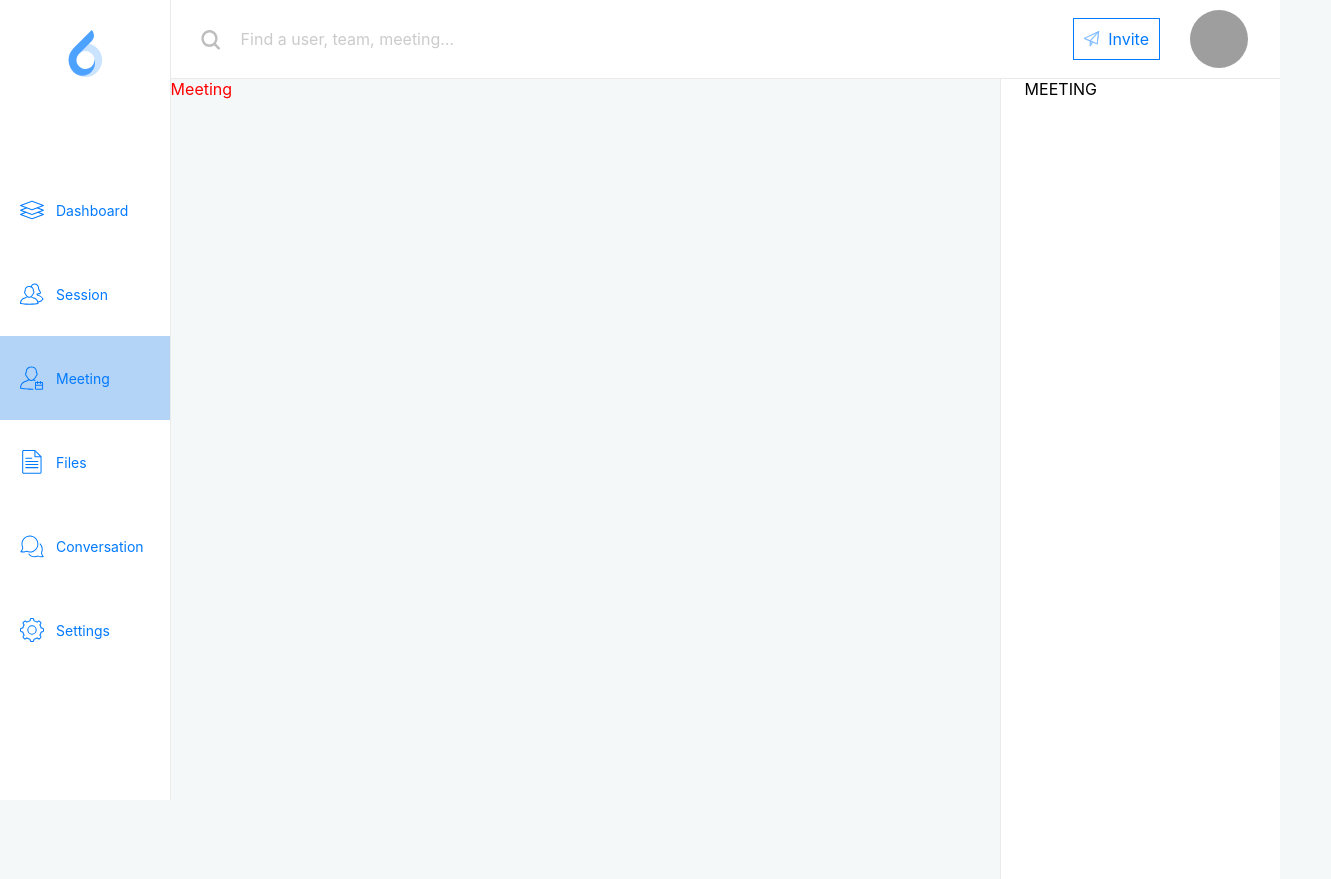
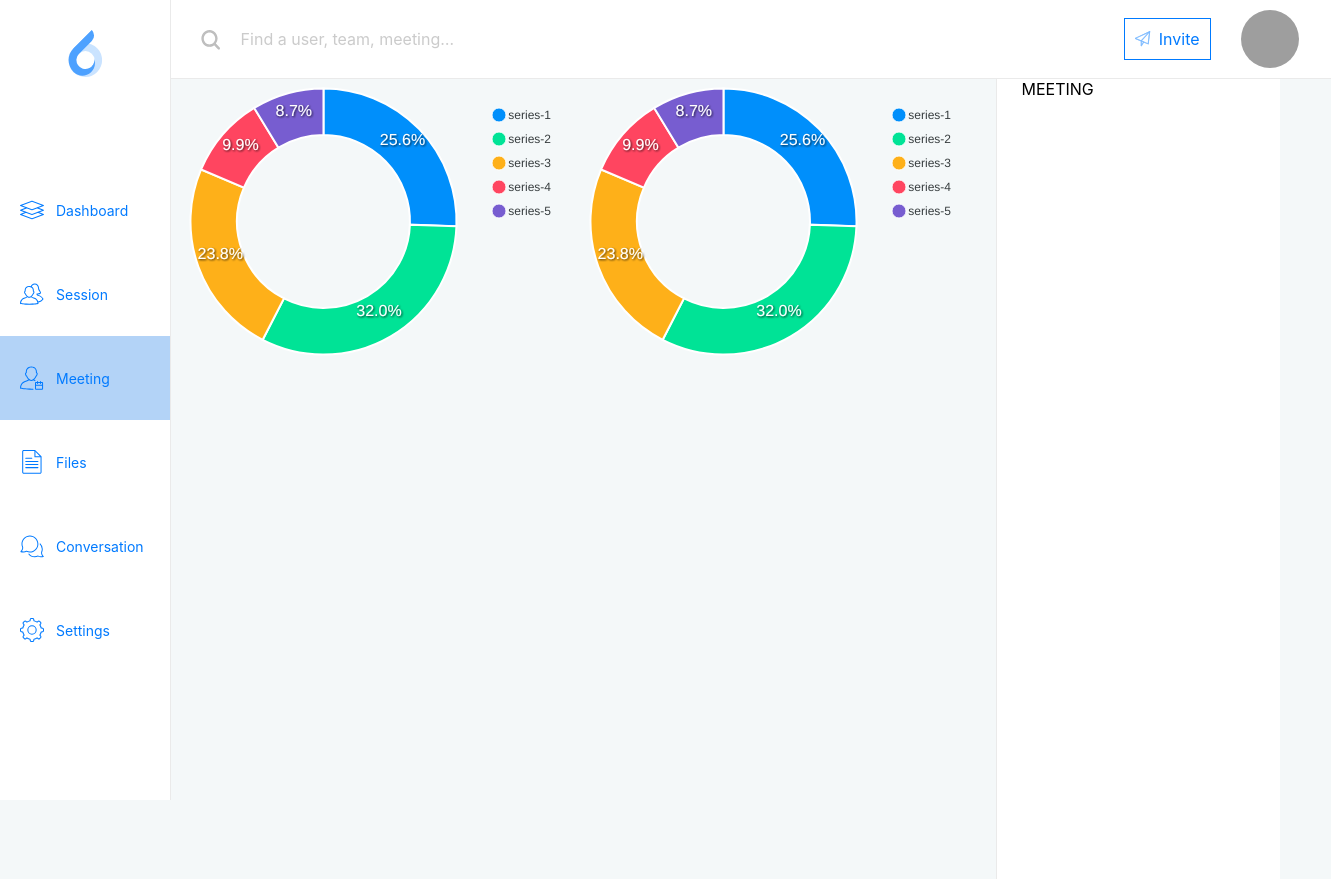
Before and after one commit to mertcankose/admin-dashboard-react, a Next.js app: page /meeting in a window 1280 px wide. Shown: the whole page, 1331 px wide, since content can reach past the window. Built offline with nearby package versions, Linux system fonts and the light colour scheme; grey boxes are pictures that could not be loaded.

Commit message:
added apexchart js

```diff
--- /dev/null
+++ b/components/apex.js
@@ -0,0 +1,87 @@
+import React, { Component } from 'react'
+import dynamic from 'next/dynamic'
+const Chart = dynamic(() => import('react-apexcharts'), { ssr: false })
+import styles from './apex.module.css'
+
+var state = {
+  series: [44, 55, 41, 17, 15],
+  options: {
+    chart: {
+      type: 'donut',
+    },
+    responsive: [{
+      breakpoint: 480,
+      options: {
+        chart: {
+          width: 200
+        },
+        legend: {
+          position: 'bottom'
+        }
+      }
+    }]
+  },
+}
+
+function ApexChart() {
+  return (
+    <div className={styles.apexBox}>
+      <div className={styles.donutBox}>
+        <Chart options={state.options} series={state.series} type="donut" />
+      </div>
+      <div className={styles.donutBox}>
+        <Chart options={state.options} series={state.series} type="donut" />
+      </div>
+    </div>
+  )
+}
+
+export default ApexChart
+
+/*
+import React, { Component } from "react";
+import Chart from "react-apexcharts";
+
+class App extends Component {
+  constructor(props) {
+    super(props);
+
+    this.state = {
+      options: {
+        chart: {
+          id: "basic-bar"
+        },
+        xaxis: {
+          categories: [1991, 1992, 1993, 1994, 1995, 1996, 1997, 1998]
+        }
+      },
+      series: [
+        {
+          name: "series-1",
+          data: [30, 40, 45, 50, 49, 60, 70, 91]
+        }
+      ]
+    };
+  }
+
+  render() {
+    return (
+      <div className="app">
+        <div className="row">
+          <div className="mixed-chart">
+            <Chart
+              options={this.state.options}
+              series={this.state.series}
+              type="bar"
+              width="500"
+            />
+          </div>
+        </div>
+      </div>
+    );
+  }
+}
+
+export default App;
+
+*/
--- /dev/null
+++ b/components/apex.module.css
@@ -0,0 +1,7 @@
+.apexBox{
+    display:flex;
+    .donutBox{
+        width:400px;
+        height:400px;
+    }
+}
--- /dev/null
+++ b/components/main-content-third.js
@@ -0,0 +1,13 @@
+import React from 'react'
+import styles from './main-content-third.module.css'
+import ApexSection from './apex'
+
+function MainContentThird() {
+  return (
+    <div className={styles.apexSectionBox}>
+      <ApexSection />
+    </div>
+  )
+}
+
+export default MainContentThird
--- /dev/null
+++ b/components/main-content-third.module.css
@@ -0,0 +1,5 @@
+.apexSection{
+       display:flex;
+    flex-direction: column;
+    justify-content: center;
+}
--- a/package.json
+++ b/package.json
@@ -16,10 +16,12 @@
   "license": "ISC",
   "dependencies": {
     "@storybook/addon-knobs": "^6.0.2",
+    "apexcharts": "^3.20.0",
     "chart.js": "^2.9.3",
     "classnames": "^2.2.6",
     "next": "^9.5.2",
     "react": "^16.13.1",
+    "react-apexcharts": "^1.3.7",
     "react-chartjs-2": "^2.10.0",
     "react-dom": "^16.13.1"
   },
--- a/pages/meeting.js
+++ b/pages/meeting.js
@@ -4,6 +4,7 @@ import Layout from '../components/layout'
 import Main from '../components/col-main'
 import Extra from '../components/col-extra'
 import useWindowSize from '../hooks/useWindowSize'
+import MainContentThird from '../components/main-content-third'
 
 function Meeting() {
   const size = useWindowSize()
@@ -11,7 +12,7 @@ function Meeting() {
   return (
     <Layout>
       <Main>
-        <h1 style={{ color: 'red' }}>Meeting</h1>
+        <MainContentThird />
       </Main>
       {size.width > SIZES.MOBILE_SIZE && <Extra id={'meeting'}>Extra</Extra>}
     </Layout>
```
Also changed, not shown: 1 other file (tests, documents, lock files or other folders).
